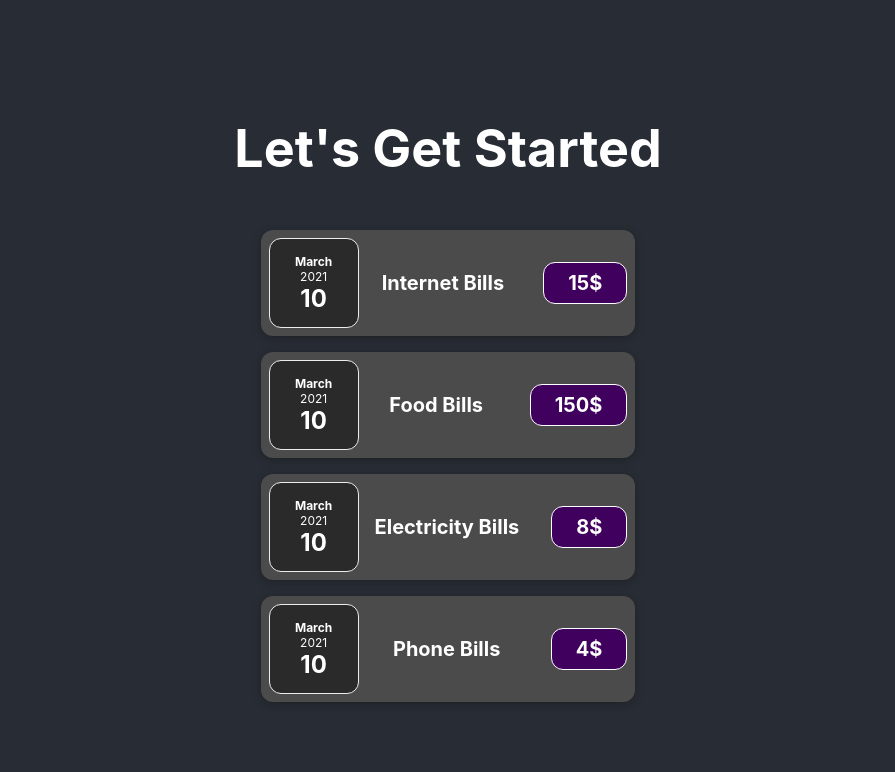
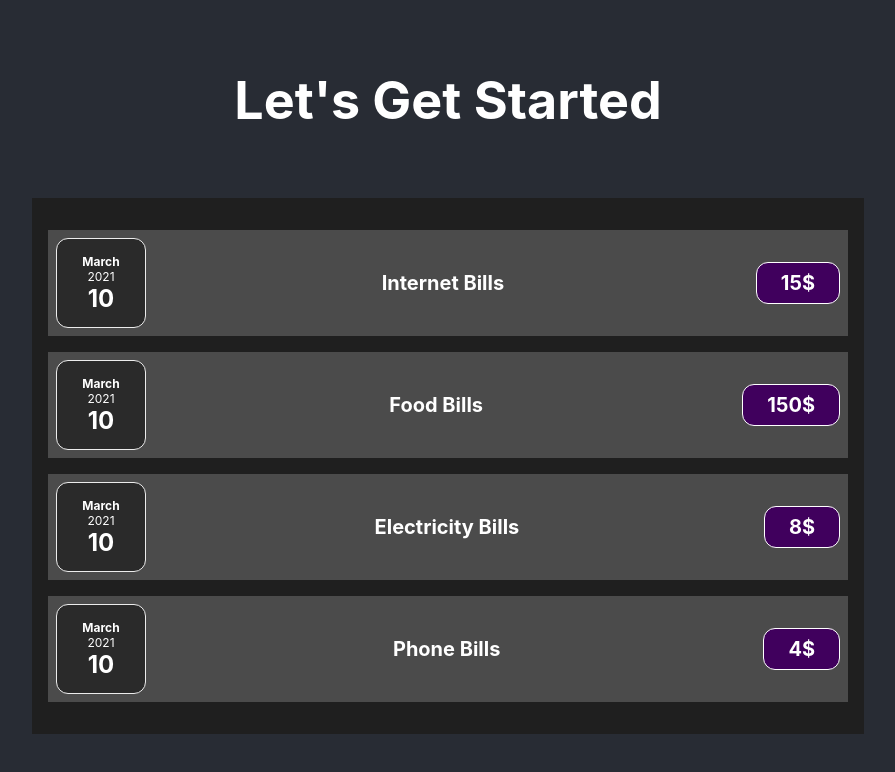
Before and after one commit to sritaj/ReactJS-ExpensesTracker, a React (Create React App) app: page / in a window 1280 px wide. Shown: the top 772 px of the page, without its empty margins (192-1087 px from the left). Built offline with nearby package versions, Linux system fonts and the light colour scheme.

Commit message:
Added Card.css and Card.js, Card.js a custom wrapper to be used in place of <div> with the resuable styles

```diff
--- /dev/null
+++ b/src/components/Card.css
@@ -0,0 +1,4 @@
+.card {
+  border-radius: 12px;
+  box-shadow: 0 1px 8px rgba(0, 0, 0, 0.25);
+}
--- a/src/components/ExpenseItems.css
+++ b/src/components/ExpenseItems.css
@@ -2,10 +2,8 @@
   display: flex;
   justify-content: space-between;
   align-items: center;
-  box-shadow: 0 2px 8px rgba(0, 0, 0, 0.25);
   padding: 0.5rem;
   margin: 1rem 0;
-  border-radius: 12px;
   background-color: #4b4b4b;
 }
 
--- a/src/components/Expenses.css
+++ b/src/components/Expenses.css
@@ -4,6 +4,4 @@
   margin: 2rem auto;
   width: 50rem;
   max-width: 95%;
-  border-radius: 12px;
-  box-shadow: 0 1px 8px rgba(0, 0, 0, 0.25);
 }
--- a/src/components/Expenses.js
+++ b/src/components/Expenses.js
@@ -3,7 +3,7 @@
 
 const Expenses = (props) => {
   return (
-    <div>
+    <div className="expenses">
       <ExpenseItems
         date={props.expenseDetails[0].date}
         expense={props.expenseDetails[0].expense}
```
Also changed, not shown: src/components/Card.js (added, +7 -0 lines).
